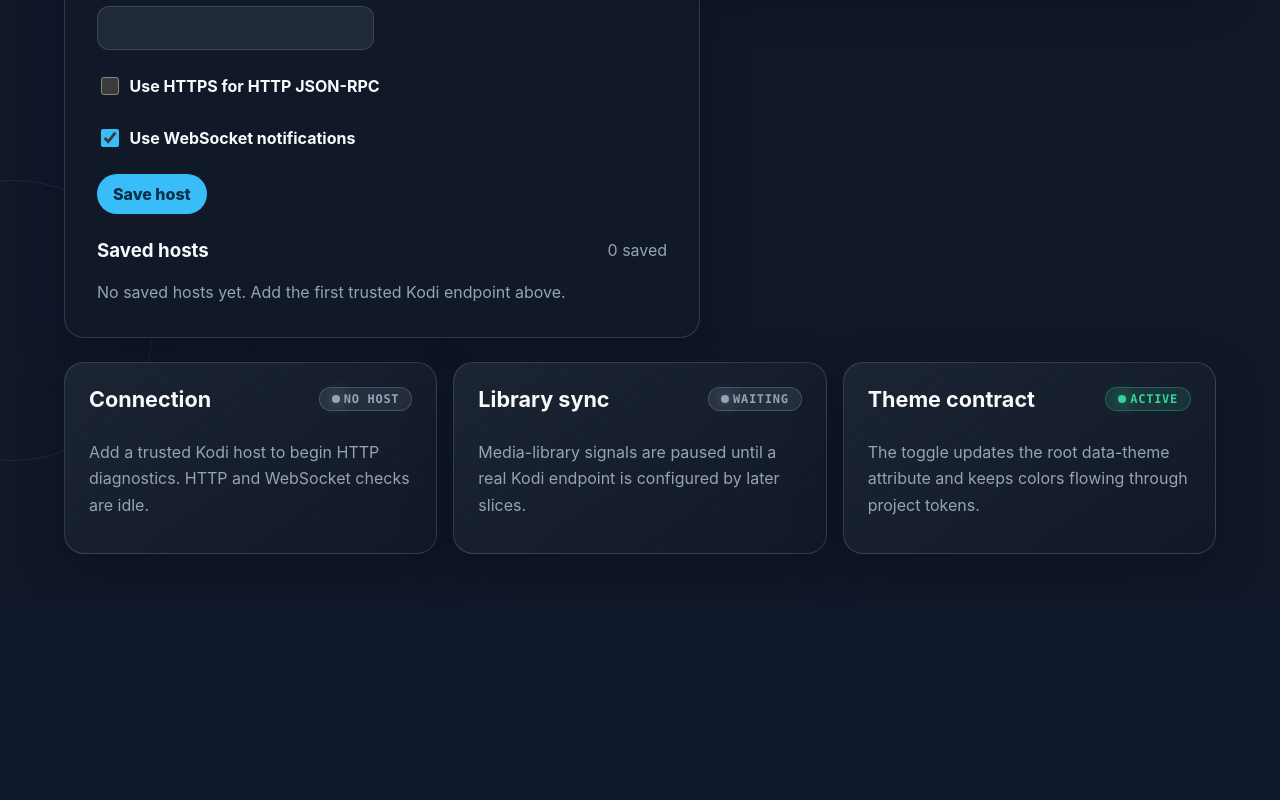
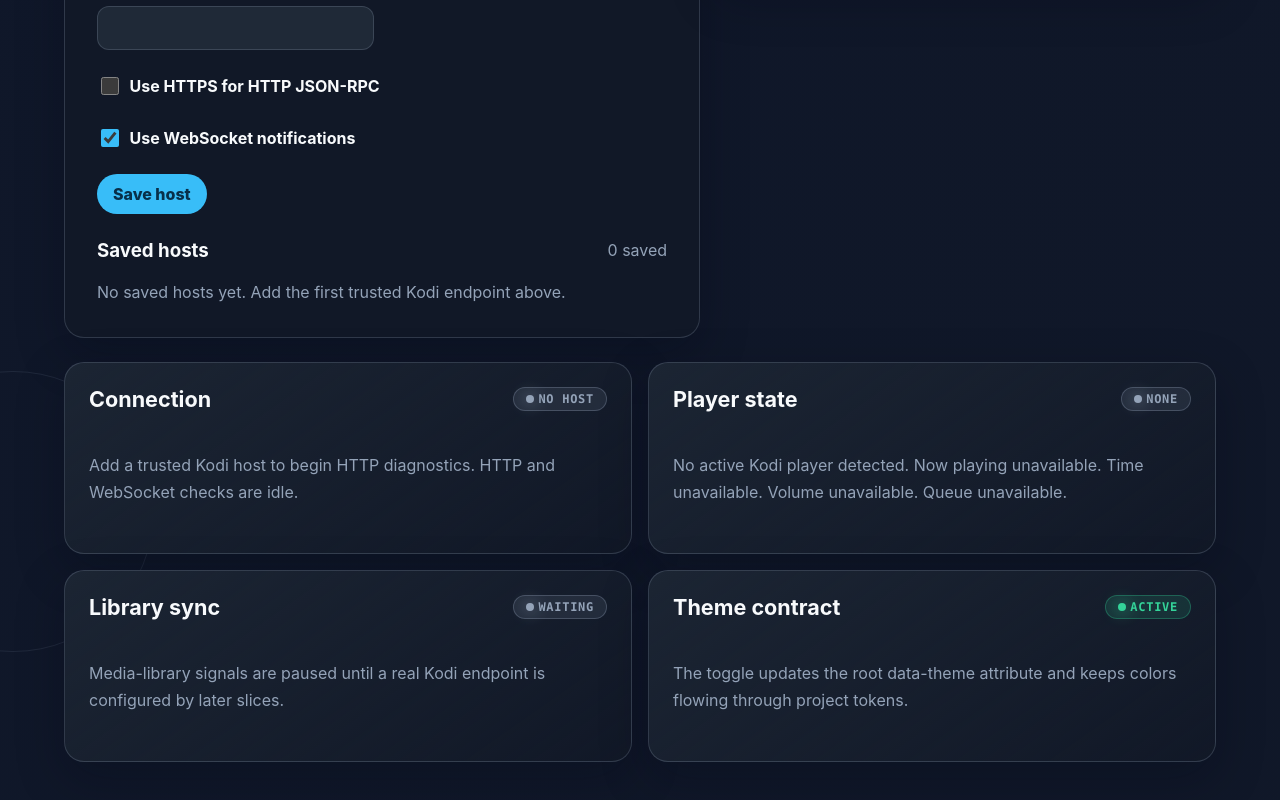
Before and after one commit to keithah/chorus3, a Svelte app: page / in a window 1280 px wide. Shown: the part 1161-1961 px from the top of the page. Before the commit the page ends 1763 px from the top, so only its background shows below. Built offline with nearby package versions, Linux system fonts and the light colour scheme.

Commit message:
test: Rendered a no-live-Kodi-safe player status card in the app shell…
- src/App.svelte
- src/App.test.ts

GSD-Task: S01/T04

```diff
--- a/src/App.svelte
+++ b/src/App.svelte
@@ -4,7 +4,20 @@
   import HostSwitcher from '$components/HostSwitcher.svelte';
   import StatusCard from '$components/StatusCard.svelte';
   import ThemeToggle from '$components/ThemeToggle.svelte';
-  import { configStore, connectionStore, type ConnectionStoreSnapshot } from '$lib/stores';
+  import {
+    configStore,
+    connectionStore,
+    playerStore,
+    type ConnectionStoreSnapshot,
+    type PlayerStoreSnapshot
+  } from '$lib/stores';
+
+  interface Props {
+    playerSnapshot?: PlayerStoreSnapshot;
+  }
+
+  let { playerSnapshot }: Props = $props();
+  const currentPlayerSnapshot = $derived(playerSnapshot ?? playerStore.snapshot);
 
   function formatKodiVersion(version: ConnectionStoreSnapshot['kodiVersion']): string | null {
     if (version === null) {
@@ -83,6 +96,122 @@
 
     return `${transportText}${versionText}${lastConnectedText}`;
   }
+
+  function playerTone(snapshot: PlayerStoreSnapshot): 'neutral' | 'success' | 'warning' | 'danger' {
+    if (snapshot.refreshStatus === 'error') {
+      return 'danger';
+    }
+
+    if (snapshot.refreshStatus === 'loading' || snapshot.playbackStatus === 'multiple') {
+      return 'warning';
+    }
+
+    if (snapshot.playbackStatus === 'active') {
+      return 'success';
+    }
+
+    return 'neutral';
+  }
+
+  function playerStatusText(snapshot: PlayerStoreSnapshot): string {
+    if (snapshot.refreshStatus === 'loading' || snapshot.refreshStatus === 'error') {
+      return snapshot.refreshStatus;
+    }
+
+    return snapshot.playbackStatus;
+  }
+
+  function playerDescription(snapshot: PlayerStoreSnapshot): string {
+    return [
+      playerStateSummary(snapshot),
+      playerItemSummary(snapshot),
+      playerTimeSummary(snapshot),
+      playerVolumeSummary(snapshot),
+      playerQueueSummary(snapshot)
+    ].join(' ');
+  }
+
+  function playerStateSummary(snapshot: PlayerStoreSnapshot): string {
+    if (snapshot.refreshStatus === 'error' && snapshot.lastError) {
+      return `Player refresh error (${snapshot.lastError.source}/${snapshot.lastError.code}): ${snapshot.lastError.message}.`;
+    }
+
+    if (snapshot.refreshStatus === 'loading') {
+      return 'Refreshing player state.';
+    }
+
+    if (snapshot.playbackStatus === 'multiple') {
+      const players = snapshot.activePlayers
+        .map((player) => `${player.type} #${player.playerid}`)
+        .join(', ');
+      const playerText = players || 'multiple active players';
+      return `Multiple Kodi players detected: ${playerText}. Controls are not available in S01.`;
+    }
+
+    if (snapshot.playbackStatus === 'none') {
+      return 'No active Kodi player detected.';
+    }
+
+    return 'Kodi player is active.';
+  }
+
+  function playerItemSummary(snapshot: PlayerStoreSnapshot): string {
+    const title = firstNonEmptyString(snapshot.item?.label, snapshot.item?.title);
+    return title ? `Now playing ${title}.` : 'Now playing unavailable.';
+  }
+
+  function playerTimeSummary(snapshot: PlayerStoreSnapshot): string {
+    const percentage =
+      typeof snapshot.properties?.percentage === 'number' &&
+      Number.isFinite(snapshot.properties.percentage)
+        ? Math.round(snapshot.properties.percentage)
+        : null;
+
+    if (snapshot.time.currentSeconds !== null && snapshot.time.totalSeconds !== null) {
+      const percentText = percentage !== null ? ` (${percentage}%).` : '.';
+      return `${formatDuration(snapshot.time.currentSeconds)} / ${formatDuration(snapshot.time.totalSeconds)}${percentText}`;
+    }
+
+    if (percentage !== null) {
+      return `Progress ${percentage}%.`;
+    }
+
+    return 'Time unavailable.';
+  }
+
+  function playerVolumeSummary(snapshot: PlayerStoreSnapshot): string {
+    if (snapshot.application.volume === null) {
+      return 'Volume unavailable.';
+    }
+
+    const mutedText = snapshot.application.muted === true ? ' muted' : '';
+    return `Volume ${snapshot.application.volume}%${mutedText}.`;
+  }
+
+  function playerQueueSummary(snapshot: PlayerStoreSnapshot): string {
+    if (snapshot.queue.playlistid === null || snapshot.queue.position === null) {
+      return 'Queue unavailable.';
+    }
+
+    return `Queue playlist ${snapshot.queue.playlistid} position ${snapshot.queue.position}.`;
+  }
+
+  function formatDuration(totalSeconds: number): string {
+    const safeSeconds = Math.max(0, Math.floor(totalSeconds));
+    const minutes = Math.floor(safeSeconds / 60);
+    const seconds = safeSeconds % 60;
+    return `${minutes}:${String(seconds).padStart(2, '0')}`;
+  }
+
+  function firstNonEmptyString(...values: unknown[]): string | null {
+    for (const value of values) {
+      if (typeof value === 'string' && value.trim().length > 0) {
+        return value.trim();
+      }
+    }
+
+    return null;
+  }
 </script>
 
 <AppShell>
@@ -121,6 +250,12 @@
         status={connectionStatusText(connectionStore.snapshot)}
         tone={connectionTone(connectionStore.snapshot)}
         description={connectionDescription(connectionStore.snapshot)}
+      />
+      <StatusCard
+        title="Player state"
+        status={playerStatusText(currentPlayerSnapshot)}
+        tone={playerTone(currentPlayerSnapshot)}
+        description={playerDescription(currentPlayerSnapshot)}
       />
       <StatusCard
         title="Library sync"
@@ -224,7 +359,7 @@
 
   .status-grid {
     display: grid;
-    grid-template-columns: repeat(3, minmax(0, 1fr));
+    grid-template-columns: repeat(2, minmax(0, 1fr));
     gap: var(--space-md);
   }
 
```
Also changed, not shown: 2 other files (tests, documents, lock files or other folders).
